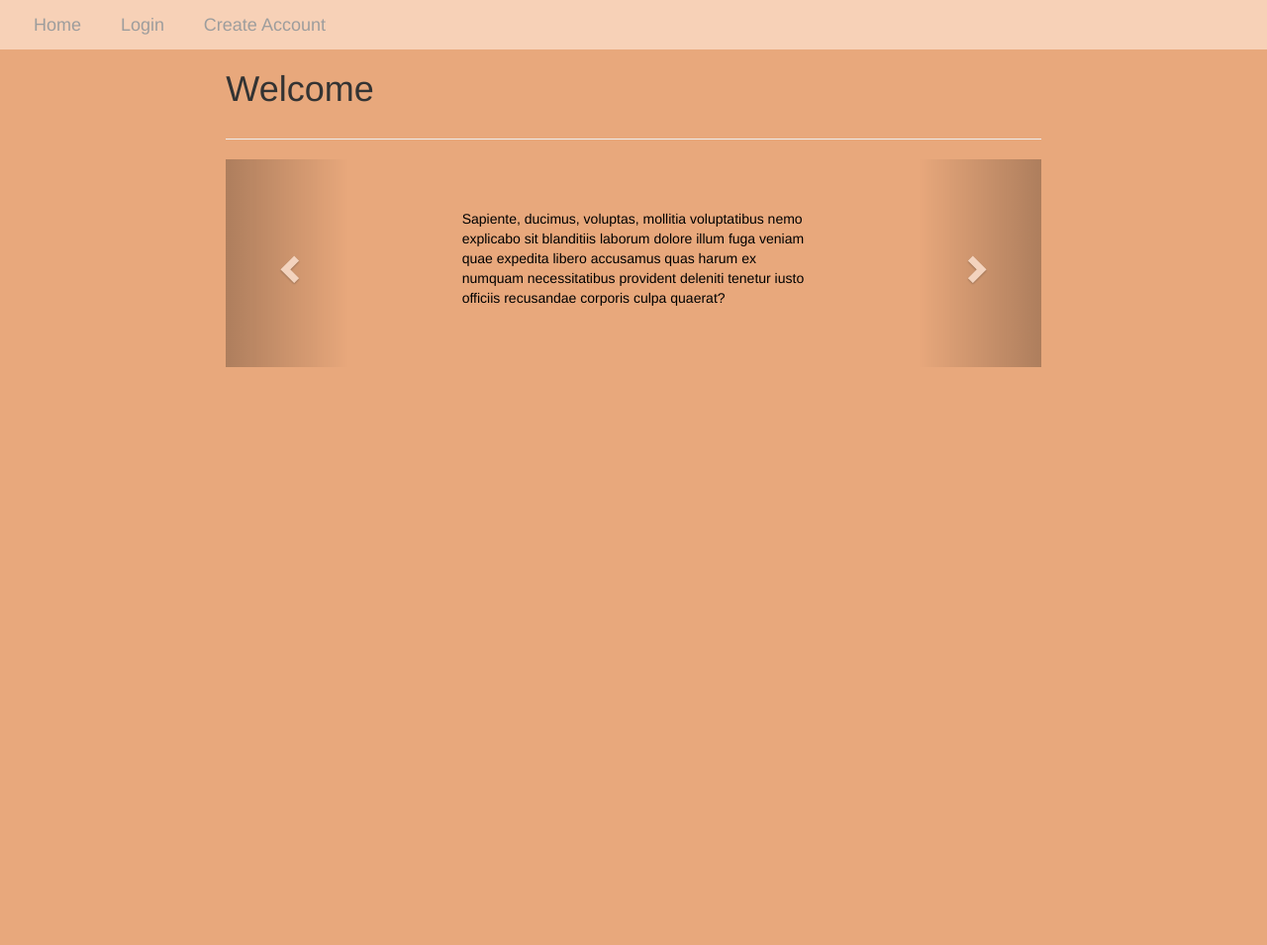
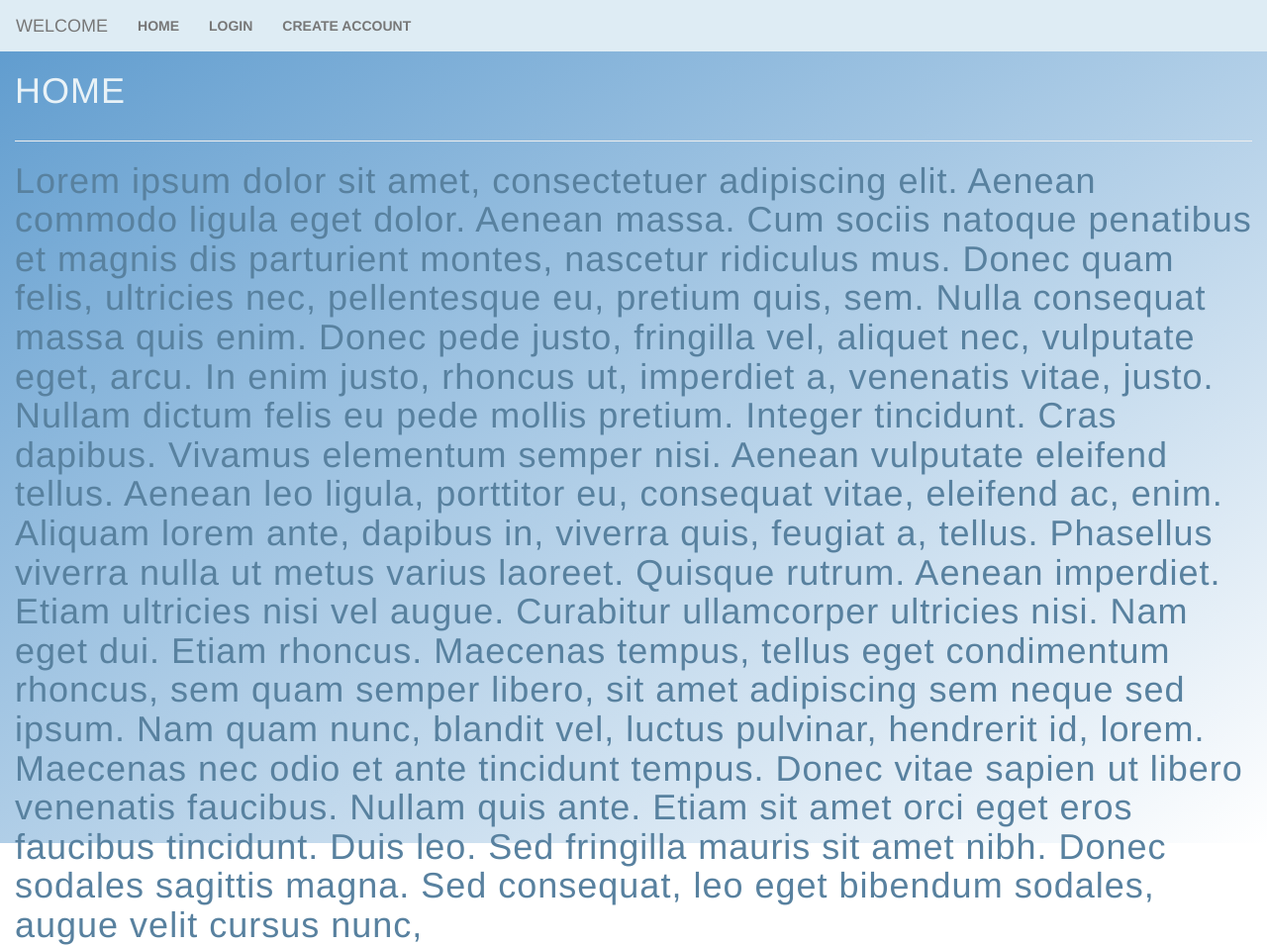
Before and after one commit to yuyangz/Limerence, a Flask app: page / in a window 1280 px wide. Shown: the whole page at 99% size. Before the commit the page ends 371 px from the top, so only its background shows below. Run offline with Flask 2, Linux system fonts and the light colour scheme; some libraries are stand-ins or nearby versions.

Commit message:
Updated home page

```diff
--- a/templates/home.html
+++ b/templates/home.html
@@ -7,10 +7,11 @@
 <link rel="stylesheet" type="text/css" href="static/home.css">
 <style>
   .navbar {
+  background-color: #DEECF4;
       margin-bottom: 0;
   border-radius: 0;
 
-       background-color: #f7d1b7;
+
 
    border-color: transparent;
     }
@@ -73,87 +74,60 @@ div.slide-left h1 {
   background-color: #333333;
 }
 
-.carousel-content {
-    color:black;
-    display:flex;
-    align-items:center;
+
+
+#grad1 {
+    height: 100%;
+    background: #619DCF; /* For browsers that do not support gradients */
+    background: linear-gradient(to bottom right, #619DCF, white); /* Standard syntax (must be last) */
 }
 
-#text-carousel {
-  width: 100%;
-  height: auto;
-  padding: 50px;
+h1 {
+ font-family: 'Catamaran', 'Helvetica', 'Arial', 'sans-serif';
+  font-weight: 200;
+  letter-spacing: 1px;
+  color: #E9F2F7;
   }
 
+  li{
+  font-weight: bold;
+  }
   </style>
   </head>
 
 
       <body>
-	<nav class="navbar navbar-inverse">
+
+
+
+<nav class="navbar navbar-default">
   <div class="container-fluid">
     <div class="navbar-header">
-        <a href= "/"><button type="button" class="btn-lg btn-link">Home</button></a>
-     <a href= "/login"><button type="button" class="btn-lg btn-link">Login</button></a>
-     <a href= "/createaccount"><button type="button" class="btn-lg btn-link">Create Account</button></a>
-   </div>
+      <a class="navbar-brand" href="/">WELCOME</a>
+    </div>
+    <ul class="nav navbar-nav">
+      <li><a href="/">HOME</a></li>
+      <li><a href="/login">LOGIN</a></li>
+      <li><a href="/createaccount">CREATE ACCOUNT</a></li>
+    </ul>
   </div>
 </nav>
 
-<div class="container-fluid text-center" style = "background-color:  #E8A87C;">
+
+<div class="container-fluid text-center" >
   <div class="row content">
-     <div class="col-sm-2 sidenav" style = "background-color:  #E8A87C;">
 
-    </div>
-     <div class="col-sm-8 text-left">
+     <div class="col-sm-12 text-left"  id="grad1">
        <div class="slide-left">
-<h1>Welcome</h1>
+<h1>HOME</h1>
        </div>
 
        <hr>
 
-<div id="text-carousel" class="carousel slide" data-ride="carousel">
-    <!-- Wrapper for slides -->
-    <div class="row">
-        <div class="col-xs-offset-3 col-xs-6">
-            <div class="carousel-inner">
-                <div class="item active">
-                    <div class="carousel-content">
-                        <div>
-                            <p>Sapiente, ducimus, voluptas, mollitia voluptatibus nemo explicabo sit blanditiis laborum dolore illum fuga veniam quae expedita libero accusamus quas harum ex numquam necessitatibus provident deleniti tenetur iusto officiis recusandae corporis culpa quaerat?</p>
-                        </div>
-                    </div>
-                </div>
-                <div class="item">
-                    <div class="carousel-content">
-                        <div>
-                            <p>Lorem ipsum dolor sit amet, consectetur adipisicing elit. Animi, sint fuga temporibus nam saepe delectus expedita vitae magnam necessitatibus dolores tempore consequatur dicta cumque repellendus eligendi ducimus placeat! </p>
-                        </div>
-                    </div>
-                </div>
-                <div class="item">
-                    <div class="carousel-content">
-                        <div>
-                            <p>Sapiente, ducimus, voluptas, mollitia voluptatibus nemo explicabo sit blanditiis laborum dolore illum fuga veniam quae expedita libero accusamus quas harum ex numquam necessitatibus provident deleniti tenetur iusto officiis recusandae corporis culpa quaerat?</p>
-                        </div>
-                    </div>
-                </div>
+       <div class="header-content mx-auto">
+              <h1 class="mb-5" style= "color: #58819F">Lorem ipsum dolor sit amet, consectetuer adipiscing elit. Aenean commodo ligula eget dolor. Aenean massa. Cum sociis natoque penatibus et magnis dis parturient montes, nascetur ridiculus mus. Donec quam felis, ultricies nec, pellentesque eu, pretium quis, sem. Nulla consequat massa quis enim. Donec pede justo, fringilla vel, aliquet nec, vulputate eget, arcu. In enim justo, rhoncus ut, imperdiet a, venenatis vitae, justo. Nullam dictum felis eu pede mollis pretium. Integer tincidunt. Cras dapibus. Vivamus elementum semper nisi. Aenean vulputate eleifend tellus. Aenean leo ligula, porttitor eu, consequat vitae, eleifend ac, enim. Aliquam lorem ante, dapibus in, viverra quis, feugiat a, tellus. Phasellus viverra nulla ut metus varius laoreet. Quisque rutrum. Aenean imperdiet. Etiam ultricies nisi vel augue. Curabitur ullamcorper ultricies nisi. Nam eget dui. Etiam rhoncus. Maecenas tempus, tellus eget condimentum rhoncus, sem quam semper libero, sit amet adipiscing sem neque sed ipsum. Nam quam nunc, blandit vel, luctus pulvinar, hendrerit id, lorem. Maecenas nec odio et ante tincidunt tempus. Donec vitae sapien ut libero venenatis faucibus. Nullam quis ante. Etiam sit amet orci eget eros faucibus tincidunt. Duis leo. Sed fringilla mauris sit amet nibh. Donec sodales sagittis magna. Sed consequat, leo eget bibendum sodales, augue velit cursus nunc,</h1>
 
             </div>
-        </div>
-    </div>
-    <!-- Controls --> <a class="left carousel-control" href="#text-carousel" data-slide="prev">
-    <span class="glyphicon glyphicon-chevron-left"></span>
-  </a>
- <a class="right carousel-control" href="#text-carousel" data-slide="next">
-    <span class="glyphicon glyphicon-chevron-right"></span>
-  </a>
-
-</div>
-
-
-
-
     </div>
   </div>
 </div>
```
